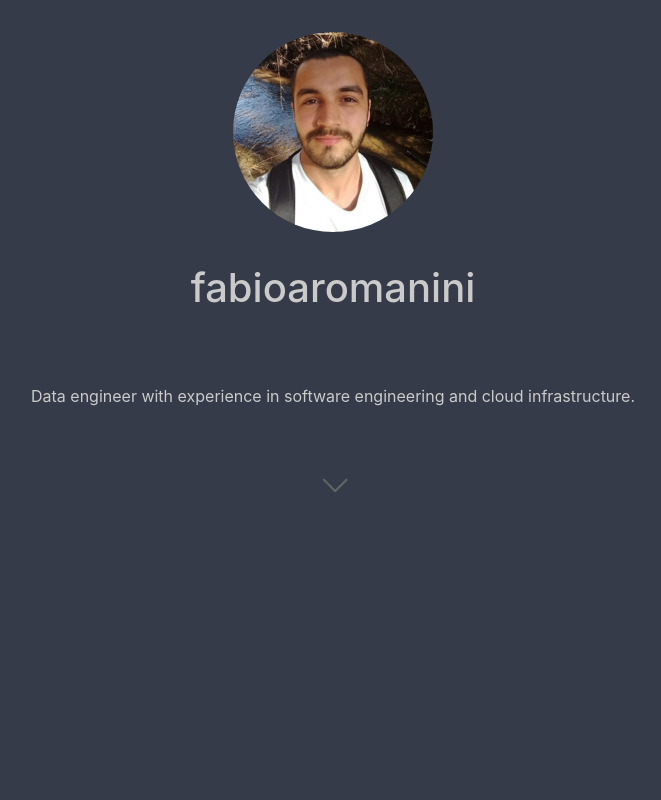
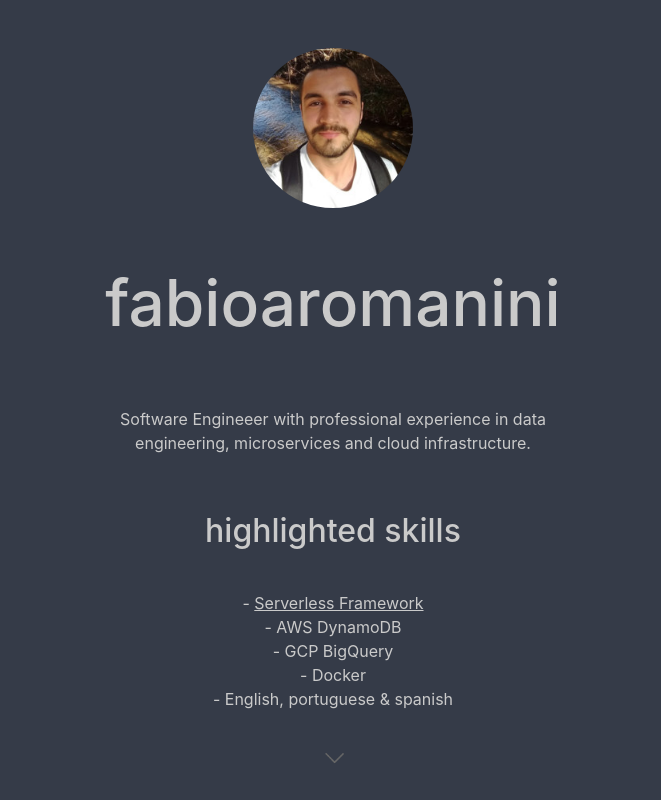
Before and after one commit to fabioaromanini/site, a React (Create React App) app: page / in a window 1280 px wide. Shown: the top 800 px of the page, without its empty margins (307-968 px from the left). Built offline with nearby package versions, Linux system fonts and the light colour scheme.

Commit message:
adds new styling to landing section

```diff
--- a/src/index.css
+++ b/src/index.css
@@ -4,4 +4,5 @@ html {
 
 a {
   color: inherit;
+  text-decoration: underline;
 }
--- a/src/landing/index.jsx
+++ b/src/landing/index.jsx
@@ -21,10 +21,22 @@ export default () => (
     </Row>
     <Row>
       <Col xs="12" id="about">
-        <p>
-          Data engineer with experience in software engineering and cloud
-          infrastructure.
-        </p>
+        Software Engineeer with professional experience in data engineering,
+        microservices and cloud infrastructure.
+      </Col>
+    </Row>
+    <Row>
+      <Col xs="12">
+        <h4 id="skills">highlighted skills</h4>
+        <ul id="skills-list">
+          <li>
+            - <a href="https://serverless.com">Serverless Framework</a>
+          </li>
+          <li>- AWS DynamoDB</li>
+          <li>- GCP BigQuery</li>
+          <li>- Docker</li>
+          <li>- English, portuguese & spanish</li>
+        </ul>
       </Col>
     </Row>
     <Row>
--- a/src/landing/landing.css
+++ b/src/landing/landing.css
@@ -1,6 +1,10 @@
 #landing {
   height: 100vh;
   text-align: center;
+  display: flex;
+  flex-direction: column;
+  align-items: center;
+  justify-content: space-between;
 }
 
 #avatar {
@@ -9,27 +13,47 @@
 
 #avatar img {
   border-radius: 50%;
-  max-height: 25vh;
+  max-height: 20vh;
 }
 
 #title {
-  padding: 2em 0 2em 0;
+  padding: 2em 0 0 0;
 }
 
 #about {
-  padding: 2em 0 2em 0;
-}
-
-.about {
-  background-color: #cacaca;
-  border-radius: 1em;
-  color: #353b48;
-  text-align: left;
+  padding: 0 1em 2em 1em;
 }
 
 #arrow {
   height: 4em;
+  padding-bottom: 1em;
+}
+
+#skills {
+  padding: 0 0 1em 0;
+}
+
+#skills-list {
+  margin: 0;
+  padding: 0;
+  list-style-type: none;
 }
 
 @media screen and (min-width: 910px) {
+  #avatar {
+    padding: 3em 0 0 0;
+  }
+
+  #title h1 {
+    padding: 0 0 0.5em 0;
+    font-size: 4em;
+  }
+
+  #about {
+    max-width: 40vw;
+  }
+
+  #skills {
+    font-size: 2em;
+  }
 }
```
